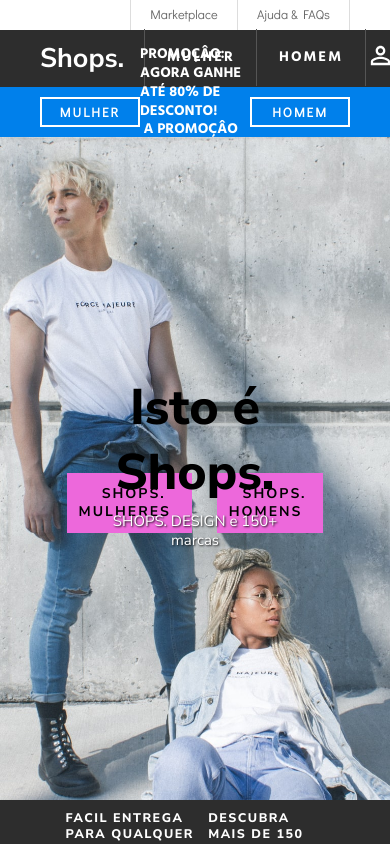
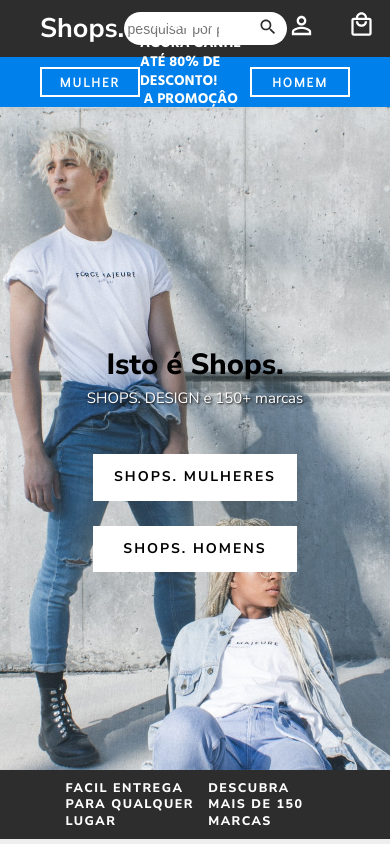
Before and after one commit to joao-alvar/shops, a React (Create React App) app: page / in a window 390 px wide. Built offline with nearby package versions, Linux system fonts and the light colour scheme; no server answers.

Commit message:
add updates

```diff
--- a/src/styles/_HomePage.scss
+++ b/src/styles/_HomePage.scss
@@ -10,8 +10,6 @@
   @media (max-width: 830px) {
     background-image: url(../images/homeBgMobile.jpg);
   }
-
-
 
   .home__page__container {
     width: 100%;
@@ -31,6 +29,10 @@
     text-align: center;
     position: relative;
 
+    @media (max-width: 406px) {
+      width: 80%;
+    }
+
     .text__content {
       position: absolute;
       width: 100%;
@@ -40,14 +42,18 @@
         color: #000;
         font-size: 5em;
         font-weight: 800;
+
+        @media (max-width: 767px) {
+          font-size: clamp(2.2em, 7.5vw, 6em);
+        }
       }
 
       p {
         font-size: 1.5em;
         color: #fff;
         text-shadow: 1px 1px 2px #111;
-            margin-block-start: .4em;
-            margin-block-end: .4em;
+        margin-block-start: 0.4em;
+        margin-block-end: 0.4em;
         margin-inline-start: 0px;
         margin-inline-end: 0px;
       }
@@ -57,12 +63,17 @@
       display: flex;
       gap: 2.5em;
 
+      @media (max-width: 767px) {
+        flex-direction: column;
+        margin-top: 8em;
+      }
+
       a {
         text-decoration: none;
         color: #000;
-            background: rgb(237, 104, 219);
-            padding: 1em;
-            border-color: rgb(237, 104, 219);
+        background: #fff;
+        padding: 1.2em 1em;
+        border-color: #fff;
         border-style: solid;
         border-width: 2px;
         cursor: pointer;
@@ -80,10 +91,7 @@
         text-transform: uppercase;
         letter-spacing: 2px;
         margin: 0 9px;
-
-
       }
     }
-
   }
 }
--- a/src/styles/_Nav.scss
+++ b/src/styles/_Nav.scss
@@ -1,7 +1,7 @@
-@import url('https://fonts.googleapis.com/css2?family=Didact+Gothic&display=swap');
-@import url('https://fonts.googleapis.com/css2?family=Hind:wght@700&display=swap');
-$bannerFont: 'Didact Gothic', sans-serif;
-$bannerStrongFont: 'Hind', sans-serif;
+@import url("https://fonts.googleapis.com/css2?family=Didact+Gothic&display=swap");
+@import url("https://fonts.googleapis.com/css2?family=Hind:wght@700&display=swap");
+$bannerFont: "Didact Gothic", sans-serif;
+$bannerStrongFont: "Hind", sans-serif;
 
 header {
   width: 100%;
@@ -21,6 +21,10 @@
     width: 100%;
     height: 3em;
 
+    @media (max-width: 1023px) {
+      display: none;
+    }
+
     .headerRoom__wrap {
       height: 100%;
       display: flex;
@@ -34,12 +38,12 @@
       display: flex;
       margin-left: auto;
 
-        a{
+      a {
         text-decoration: none;
         font-family: $bannerFont;
         font-size: 1.275em;
         color: #666;
-            padding: .580em 1.5em .580em 1.5em;
+        padding: 0.58em 1.5em 0.58em 1.5em;
         border-left: 1px solid #ddd;
 
         &:hover {
@@ -54,7 +58,7 @@
   }
 
   nav {
-    background-color: #2D2D2D;
+    background-color: #2d2d2d;
     color: #fff;
     display: flex;
     top: 0;
@@ -79,8 +83,7 @@
 
       .logo {
         font-size: 1.8em;
-            transition: opacity .8s ease;
-
+        transition: opacity 0.8s ease;
 
         a {
           text-decoration: none;
@@ -88,8 +91,7 @@
         }
 
         &:hover {
-        opacity: .85;
-
+          opacity: 0.85;
         }
       }
 
@@ -97,6 +99,9 @@
         list-style: none;
         display: flex;
 
+        @media (max-width: 1023px) {
+          display: none;
+        }
 
         a {
           text-decoration: none;
@@ -105,30 +110,31 @@
           font-family: $bannerStrongFont;
           font-weight: 900;
           letter-spacing: 2px;
-            font-size: 1.230em;
-            padding: 1.180em 1.5em 1.2em 1.5em;
+          font-size: 1.23em;
+          padding: 1.18em 1.5em 1.2em 1.5em;
 
           &:hover {
-            background-color: #4D4D4D;
+            background-color: #4d4d4d;
           }
         }
 
         .a__shop__for__mulher {
-            border-left: .1px solid #555;
-
-
+          border-left: 0.1px solid #555;
         }
 
         .a__shop__for__homem {
-            border-left: .1px solid #555;
-            border-right: .1px solid #555;
+          border-left: 0.1px solid #555;
+          border-right: 0.1px solid #555;
         }
       }
-
     }
 
     .nav__icons {
       margin-right: 4em;
+
+      @media (max-width: 1023px) {
+        margin-right: 1.5em;
+      }
 
       .icon__list {
         list-style: none;
@@ -147,8 +153,6 @@
     justify-content: center;
     color: #fff;
 
-
-
     a {
       text-decoration: none;
       color: #fff;
@@ -165,7 +169,7 @@
       margin: 9px 0;
       cursor: pointer;
       opacity: 1;
-    transition: opacity .8s ease;
+      transition: opacity 0.8s ease;
       text-align: center;
       text-transform: uppercase;
       font-family: $bannerFont;
@@ -173,8 +177,7 @@
       letter-spacing: 2px;
 
       &:hover {
-            opacity: .6;
-
+        opacity: 0.6;
       }
     }
 
@@ -197,19 +200,18 @@
       &:hover .hover__text {
         visibility: visible;
         opacity: 1;
-
       }
 
       .hover__text {
         visibility: hidden;
         opacity: 0;
-        transition: opacity .4s,visibility .4s;
-        transition-delay: .2s;
+        transition: opacity 0.4s, visibility 0.4s;
+        transition-delay: 0.2s;
         width: 35em;
         background-color: #eee;
         border: 1px solid #ddd;
         color: #555;
-        padding: .8em;
+        padding: 0.8em;
         box-shadow: 3px 3px rgb(175, 175, 175);
         position: absolute;
         z-index: 1;
@@ -219,7 +221,7 @@
         margin-left: -60px;
 
         p {
-            font-size: .770em;
+          font-size: 0.77em;
           font-family: $bannerFont;
         }
 
@@ -243,7 +245,6 @@
   }
 }
 
-
 .tooltip__container {
   position: relative;
   display: inline-block;
@@ -254,20 +255,19 @@
   &:hover .tooltip__links {
     visibility: visible;
     opacity: 1;
-
   }
 
   .tooltip__links {
     visibility: hidden;
     opacity: 0;
-    transition: opacity .4s,visibility .4s;
-    transition-delay: .2s;
+    transition: opacity 0.4s, visibility 0.4s;
+    transition-delay: 0.2s;
     width: 15em;
     height: 11.8em;
     background-color: #fff;
     border-top: 1px solid #ddd;
     border-left: 1px solid #ddd;
-    padding: .8em;
+    padding: 0.8em;
     position: absolute;
     z-index: 1;
     top: 120%;
@@ -278,7 +278,7 @@
 
     ul {
       list-style: none;
-        color: #2D2D2D;
+      color: #2d2d2d;
 
       h3 {
         color: #2d2d2d;
@@ -300,22 +300,22 @@
       .sign__in__btn {
         background-color: #2d2d2d;
         border: 2px solid #2d2d2d;
-            margin-block-start: .7em;
-            margin-block-end: .7em;
+        margin-block-start: 0.7em;
+        margin-block-end: 0.7em;
         margin-inline-start: 0;
         margin-inline-end: 0;
         color: #fff;
 
         &:hover {
-                opacity: .8;
+          opacity: 0.8;
         }
       }
 
       .register__btn {
         background-color: transparent;
         border: 2px solid #999;
-                margin-block-start: .7em;
-                margin-block-end: .7em;
+        margin-block-start: 0.7em;
+        margin-block-end: 0.7em;
         margin-inline-start: 0;
         margin-inline-end: 0;
         color: #2d2d2d;
@@ -362,12 +362,17 @@
     border: none;
     border-radius: 40px;
 
+    @media (max-width: 1023px) {
+      width: 100%;
+      height: 59%;
+    }
+
     &:focus {
       box-shadow: 0 0 3pt 2pt #0080eb;
     }
 
-        &::-webkit-search-cancel-button{
-            margin-right: 7.5%;
+    &::-webkit-search-cancel-button {
+      margin-right: 5.5rem;
       font-size: 1.23em;
       cursor: pointer;
     }
@@ -378,15 +383,18 @@
   position: absolute;
   outline: none;
   border: none;
-    border-radius: 50%;
-    width: 4.950%;
-    height: 66.740%;
+  border-radius: 100px;
+  width: 3em;
+  height: 66.74%;
   background-color: transparent;
-    right: 4.980%;
-    padding-top: .5%;
+  right: 4.98%;
+  padding-top: 0.5%;
   pointer-events: none;
+
+  @media (max-width: 1023px) {
+    right: -0.7%;
   }
-
+}
 
 .loged__ul {
   position: absolute;
--- a/src/styles/_ShopsSection.scss
+++ b/src/styles/_ShopsSection.scss
@@ -87,15 +87,15 @@
 }
 
 .banner__md__section {
-  width: 42%;
+  width: 54em;
 }
 
 .banner__content__section {
-  width: 40%;
+  width: 52em;
 }
 
 .shops__banner__btn {
-  width: 15%;
+  width: 18em;
   height: 4.4em;
   margin-top: 1%;
 
@@ -265,6 +265,7 @@
       display: flex;
       flex-direction: row;
       justify-content: center;
+      gap: 2em;
       width: 100%;
       height: 85%;
 
```
Also changed, not shown: src/components/NavSection.js (+92 -34 lines). Lines whose indentation alone changed are shown as unchanged.
